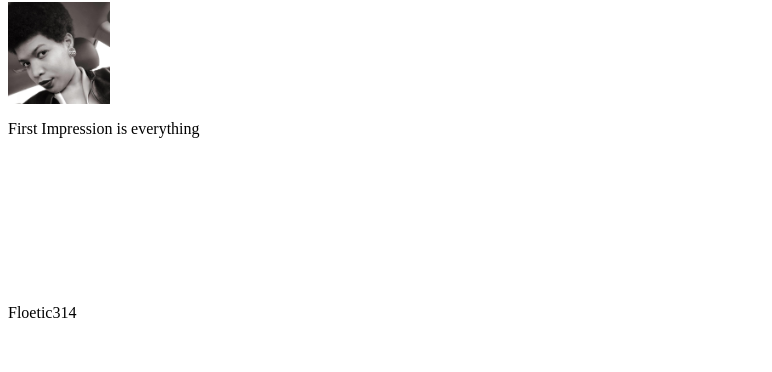
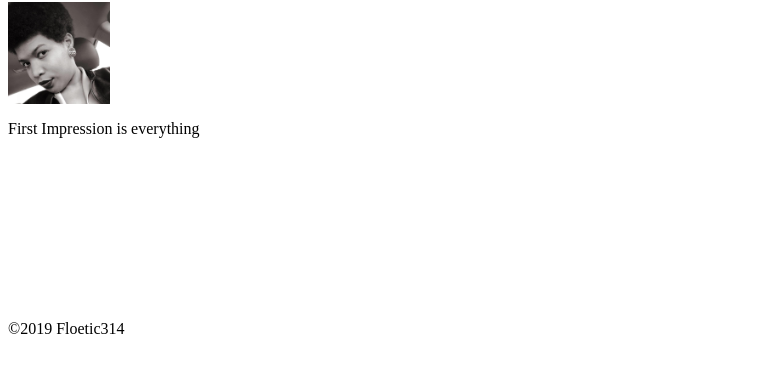
Before and after one commit to Floetic314/html-me-something, a plain HTML site: page index.html in a window 1280 px wide. Shown: the part 104-476 px from the top of the page, without its empty margins (0-772 px from the left). Drawn offline with Linux system fonts and the light colour scheme.

Commit message:
added stuff

```diff
--- a/index.html
+++ b/index.html
@@ -1,4 +1,5 @@
 <html>
+    <head></head>
 
 <title>Floetic's Lovely Website</title>
 
@@ -6,14 +7,12 @@
     Most people think that they know a lot about me but they really don't.
 
 </head>
-
 <body>
-         <div class="wrapper"></div>
         <h1>Yaasssssss</h1>
         <img src="img/image selfie.jpg" alt="selfie" height="102" width="102">
 
     </div>
-<body></body>
+
  <p>First Impression is everything
 
  </p>
@@ -23,4 +22,9 @@
 </html>
 
 
-<footer>Floetic314</footer>
+<footer>
+    <p>
+    ©2019 Floetic314
+    </p>
+</footer>
+</body>
```
